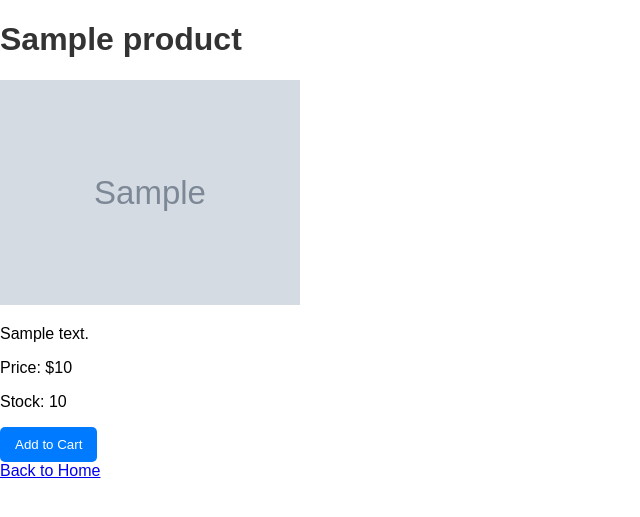
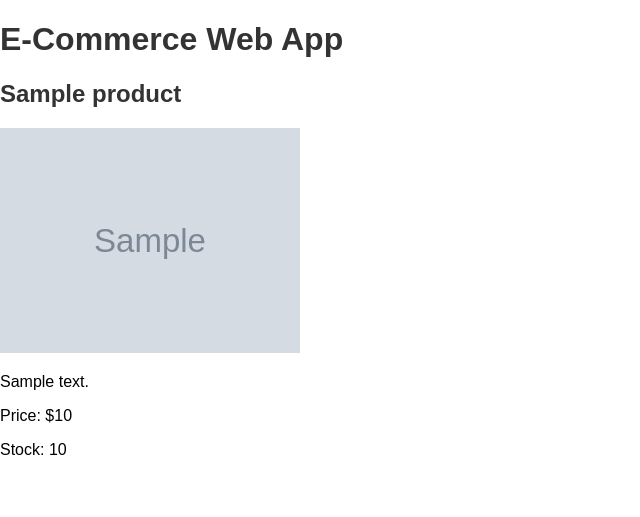
Before and after one commit to alodlabs/e-commerce-web-app, a Flask app: template app/templates/product.html in a window 1280 px wide. Shown: the top 517 px of the page, without its empty margins (0-640 px from the left). Run offline with Flask 3, Linux system fonts and the light colour scheme; the template is opened without the code that fills it: most values are stand-ins (such as "Sample title", 1, 10 or a date in 2020); grey boxes marked "Sample" are stand-in pictures; parts of the project's set-up code (start-up, migrations or seed data) failed here and were passed over.

Commit message:
Update product.html

```diff
--- a/app/templates/product.html
+++ b/app/templates/product.html
@@ -1,27 +1,9 @@
-<!DOCTYPE html>
-<html lang="en">
-<head>
-    <meta charset="UTF-8">
-    <meta name="viewport" content="width=device-width, initial-scale=1.0">
-    <title>{{ product.name }}</title>
-    <link rel="stylesheet" href="{{ url_for('static', filename='css/style.css') }}">
-    <link rel="stylesheet" href="{{ url_for('static', filename='css/style.css') }}">
-    <script src="{{ url_for('static', filename='js/script.js') }}"></script>
-
-
-</head>
-<body>
-    <h1>{{ product.name }}</h1>
+{% extends "base.html" %}
+{% block title %}{{ product.name }}{% endblock %}
+{% block content %}
+    <h2>{{ product.name }}</h2>
     <img src="{{ product.image_url }}" alt="{{ product.name }}" width="300">
     <p>{{ product.description }}</p>
     <p>Price: ${{ product.price }}</p>
     <p>Stock: {{ product.stock }}</p>
-
-    <form action="/cart" method="POST">
-        <input type="hidden" name="product_id" value="{{ product.id }}">
-        <button type="submit">Add to Cart</button>
-    </form>
-
-    <a href="/">Back to Home</a>
-</body>
-</html>
+{% endblock %}
```
